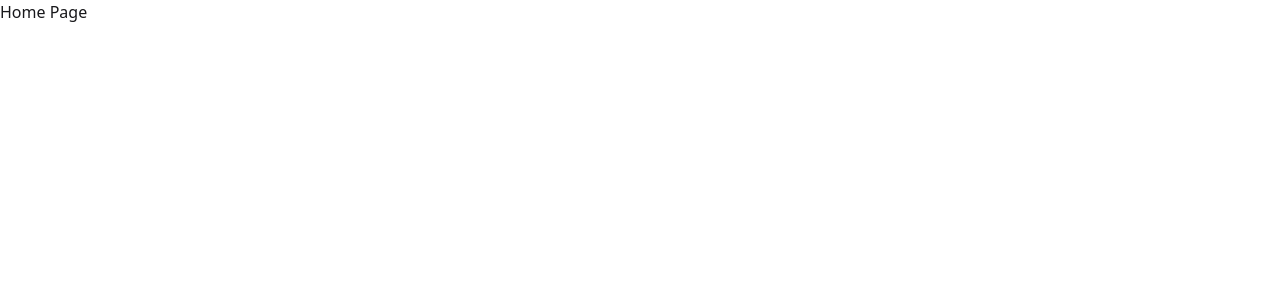
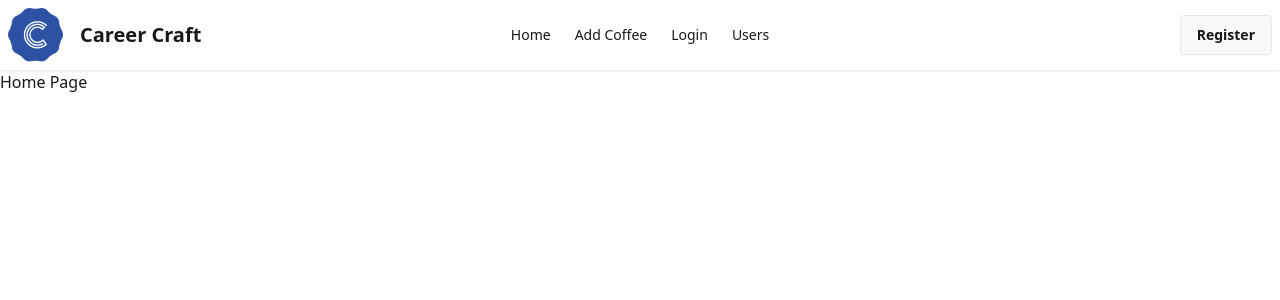
Before and after one commit to abrarasif11/Career-Craft-Client, a React (Vite) app: page / in a window 1280 px wide. Shown: the top 300 px of the page. Built offline with nearby package versions, Linux system fonts and the light colour scheme.

Commit message:
navber create

```diff
--- a/src/Layout/Main.jsx
+++ b/src/Layout/Main.jsx
@@ -1,12 +1,14 @@
-import React from 'react'
-import { Outlet } from 'react-router-dom'
+import React from "react";
+import { Outlet } from "react-router-dom";
+import Navbar from "../Shared/Navber/Navbar";
 
 const Main = () => {
   return (
-    <div>
-      <Outlet/>
+    <div className="max-w-7xl mx-auto">
+      <Navbar />
+      <Outlet />
     </div>
-  )
-}
+  );
+};
 
-export default Main
+export default Main;
--- /dev/null
+++ b/src/Shared/Navber/Navbar.jsx
@@ -0,0 +1,71 @@
+import React from "react";
+import { Link, NavLink } from "react-router-dom";
+import headerPhoto from './../../assets/Icon-8x.png'
+
+const Navbar = () => {
+  const links = (
+    <>
+      <li>
+        <NavLink to="/">Home</NavLink>
+      </li>
+      <li>
+        <NavLink to="/addCoffee">Add Coffee</NavLink>
+      </li>
+      <li>
+        <NavLink to="/login">Login</NavLink>
+      </li>
+      <li>
+        <NavLink to="/users">Users</NavLink>
+      </li>
+    </>
+  );
+  return (
+    <div className="navbar bg-base-100 shadow-sm">
+      <div className="navbar-start">
+        <div className="dropdown">
+          <div tabIndex={0} role="button" className="btn btn-ghost lg:hidden">
+            <svg
+              xmlns="http://www.w3.org/2000/svg"
+              className="h-5 w-5"
+              fill="none"
+              viewBox="0 0 24 24"
+              stroke="currentColor"
+            >
+              {" "}
+              <path
+                strokeLinecap="round"
+                strokeLinejoin="round"
+                strokeWidth="2"
+                d="M4 6h16M4 12h8m-8 6h16"
+              />{" "}
+            </svg>
+          </div>
+          <ul
+            tabIndex={0}
+            className="menu menu-sm dropdown-content bg-base-100 rounded-box z-1 mt-3 w-52 p-2 shadow"
+          >
+            {links}
+          </ul>
+        </div>
+        <div className="flex  items-center">
+          <Link
+            to="/"
+            className=" font-josefin font-semibold normal-case text-2xl"
+          >
+            <img className="w-[55px]" src={headerPhoto} alt="" />
+          </Link>
+        </div>
+
+        <a className="btn btn-ghost text-xl">Career Craft</a>
+      </div>
+      <div className="navbar-center hidden lg:flex">
+        <ul className="menu menu-horizontal px-1">{links}</ul>
+      </div>
+      <div className="navbar-end">
+        <a className="btn">Register</a>
+      </div>
+    </div>
+  );
+};
+
+export default Navbar;
```
Also changed, not shown: src/assets/Icon-8x.png (added).
